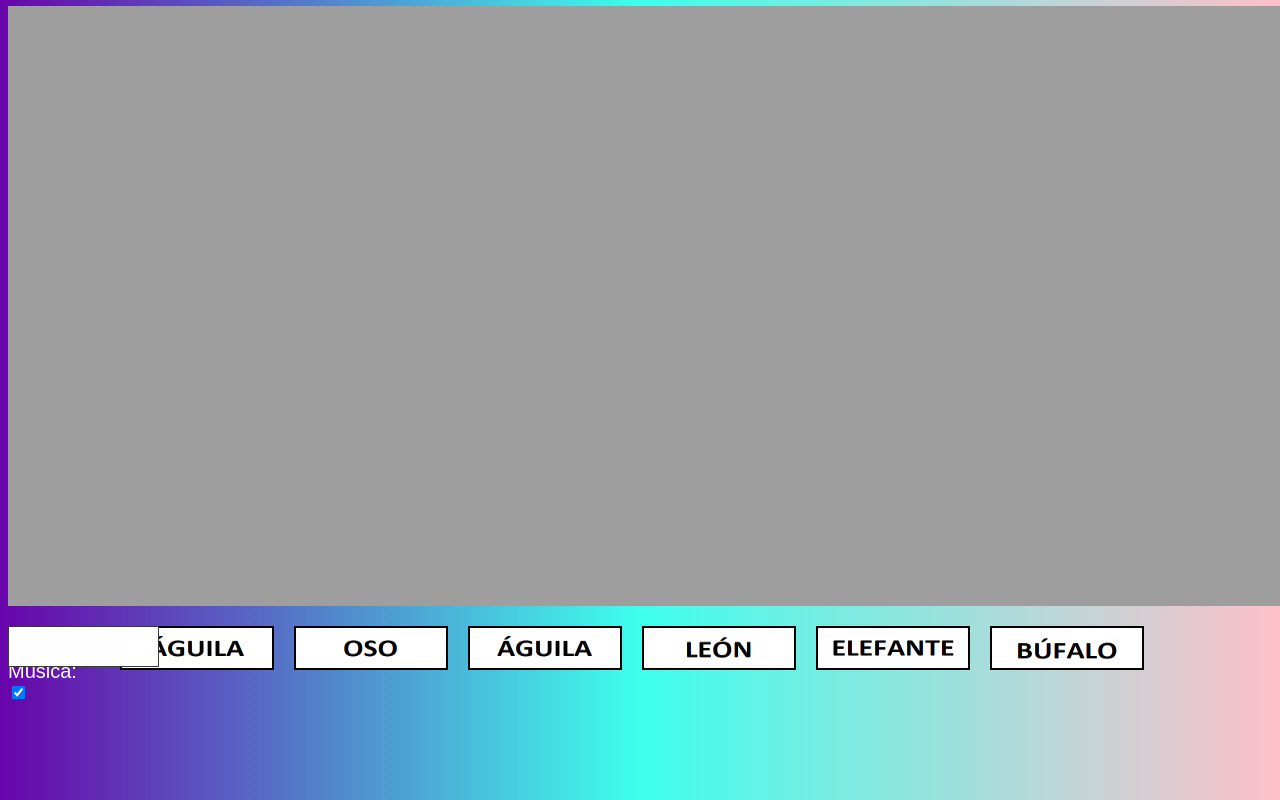
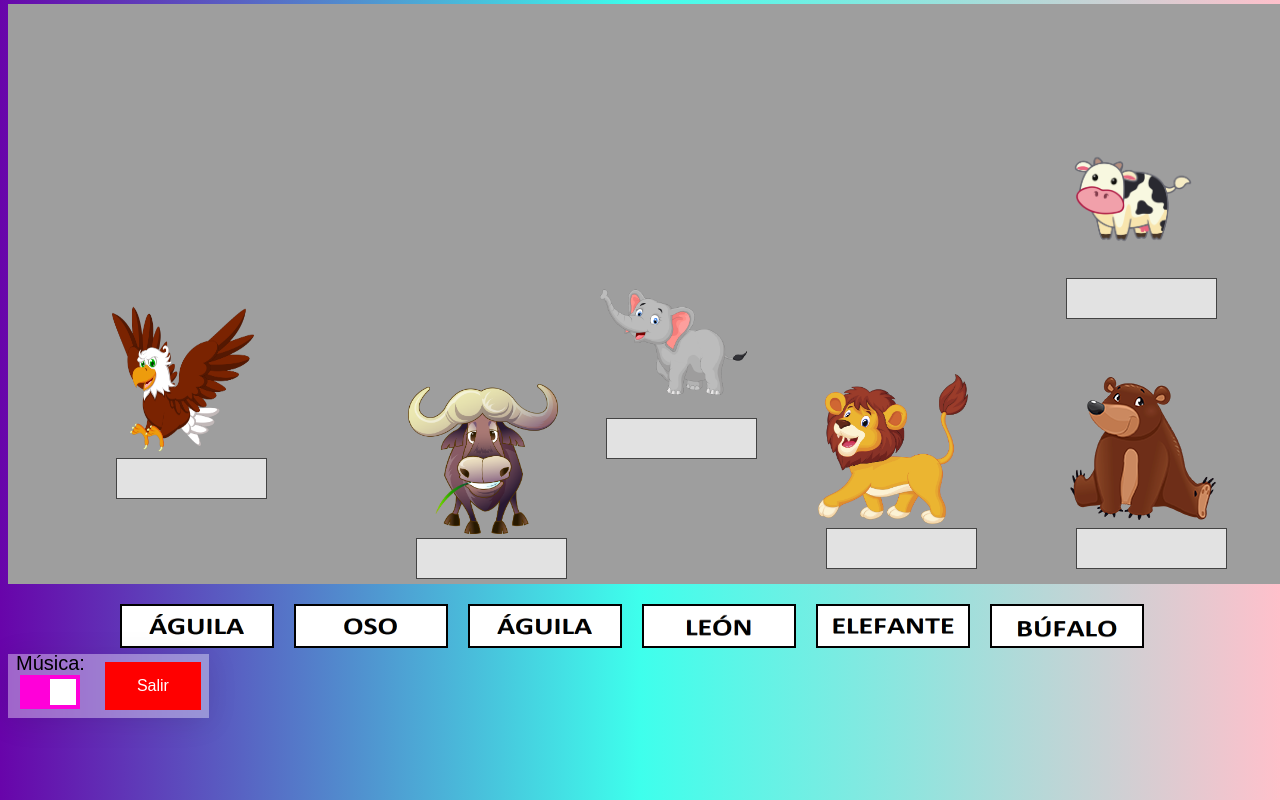
Before and after one commit to SalsaRoja2/Farm, a plain HTML site: page Juego/juego.html in a window 1280 px wide. Shown: the top 800 px of the page. Drawn offline with Linux system fonts and the light colour scheme.

Commit message:
Boton de musica funcional

```diff
--- a/Juego/css/juego.css
+++ b/Juego/css/juego.css
@@ -8,7 +8,7 @@ body{
     width: 100%;
     text-align: center;
     margin:auto;
-    margin-top:-10px;
+    margin-top:-12px;
     position:relative;
 }
 canvas{
@@ -70,11 +70,11 @@ canvas{
   }
 
   input:checked + .slider {
-    background-color: #2196F3;
+    background-color: #ff00d9;
   }
 
   input:focus + .slider {
-    box-shadow: 0 0 1px #2196F3;
+    box-shadow: 0 0 1px #ff00d9;
   }
 
   input:checked + .slider:before {
@@ -91,3 +91,30 @@ canvas{
   .slider.round:before {
     border-radius: 50%;
   }
+
+  #bgSwitch{
+    /* From https://css.glass */
+    background: rgba(255, 255, 255, 0.38);
+    box-shadow: 0 4px 30px rgba(0, 0, 0, 0.1);
+    backdrop-filter: blur(1.1px);
+    -webkit-backdrop-filter: blur(1.1px);
+    width: fit-content;
+    block-size: fit-content;
+    text-align: center;
+    padding:8px;
+  }
+
+  .button {
+    background-color: #ff0000; /* Green */
+    border: none;
+    color: white;
+    padding: 15px 32px;
+    text-align: center;
+    text-decoration: none;
+    display: inline-block;
+    font-size: 16px;
+  }
+
+  .button:hover {
+    background-color: #600000;
+  }
--- a/Juego/juego.html
+++ b/Juego/juego.html
@@ -4,13 +4,14 @@
     <meta charset="UTF-8">
     <title>Correspondencia de Animales</title>
     <link rel="stylesheet" href="css/juego.css">
+    <script src="js/juego.js" defer></script>
 </head>
 <body>
 
 
     <div id="canvasContainer">
-        <p><canvas id="canvas" width="1300" height="600">Tu navegador no soporta canvas</canvas></p>
-        <img src="img/pruega.png" alt="aaa" width="300" height="300" hidden id="img_aguila">
+        <p><canvas id="canvas" width="1300" height="580">Tu navegador no soporta canvas</canvas></p>
+        <img src="img/aguila.png" alt="aaa" width="300" height="300" hidden id="img_aguila">
         <img src="img/bufalo.png" alt="aaa" width="300" height="300" hidden id="img_bufalo">
         <img src="img/vaca.png" alt="aaa" width="300" height="300" hidden id="img_vaca">
         <img src="img/elefante.png" alt="aaa" width="300" height="300" hidden id="img_elefante">
@@ -28,8 +29,7 @@
 
     </div>
 
-
-    <div style="display: flex; justify-content: center;">
+    <div style="display: flex; justify-content: center;min-height: 50px;">
         <img id="imgUno" src="img/aguila_nombre.png" draggable="true" class="imgName" ondragstart="drag(event)" width="150" height="40">
         <img id="imgDos" src="img/oso_nombre.png" draggable="true" class="imgName" ondragstart="drag(event)" width="150" height="40">
         <img id="imgTres" src="img/aguila_nombre.png" draggable="true" class="imgName" ondragstart="drag(event)" width="150" height="40">
@@ -37,14 +37,48 @@
         <img id="imgCinco" src="img/elefante_nombre.png" draggable="true" class="imgName" ondragstart="drag(event)" width="150" height="40">
         <img id="imgSeis" src="img/bufalo_nombre.png" draggable="true" class="imgName" ondragstart="drag(event)" width="150" height="40">
     </div>
+    <div style="display:flex"  id="bgSwitch">
+        <div style=" left:0;">
+            <p style="color:rgb(0, 0, 0);font-size:20px;font-family: Arial, Helvetica, sans-serif;margin-top: -10px;margin-bottom: -.5px;">Música:</p>
+            <label class="switch">
+                <input type="checkbox" checked id="musica">
+                <span class="slider"></span>
+              </label>
+        </div>
+        <div style="margin-left: 20px;">
+            <button class="button">Salir</button>
+        </div>
+    </div>
 
-    <div style=" left:0;">
-        <p style="color:white;font-size:20px;font-family: Arial, Helvetica, sans-serif;margin-top: -10px;margin-bottom: -.5px;">Música:</p>
 
-            <input type="checkbox" id="musica" checked>
-    </div>
-    <audio src="sound/musica.mp3" type="audio/mpeg" autoplay loop id="audio"></audio>
-     <!-- Script JS que se encarga de la interacción y funcionalidad del juego -->
-     <script src="js/juego.js"></script>
+    <audio src="sound/musica.mp3" type="audio/mpeg" loop id="audio" preload="auto"></audio>
+    <script>
+        document.getElementById("audio").volume = .5;
+    </script>
+
+
+    <script>
+        var checkbox = document.getElementById('musica');
+        var audio = document.getElementById('audio');
+        Musica();
+        checkbox.addEventListener('change', (event) => {
+            if (event.currentTarget.checked) {
+                audio.play();
+            } else {
+                audio.pause();
+                audio.currentTime = 0;
+            }
+            });
+
+        function Musica(){
+            if(checkbox.checked){
+                audio.play();
+            } else {
+                audio.pause();
+                audio.currentTime = 0;
+            }
+        }
+    </script>
+
 </body>
 </html>
```
